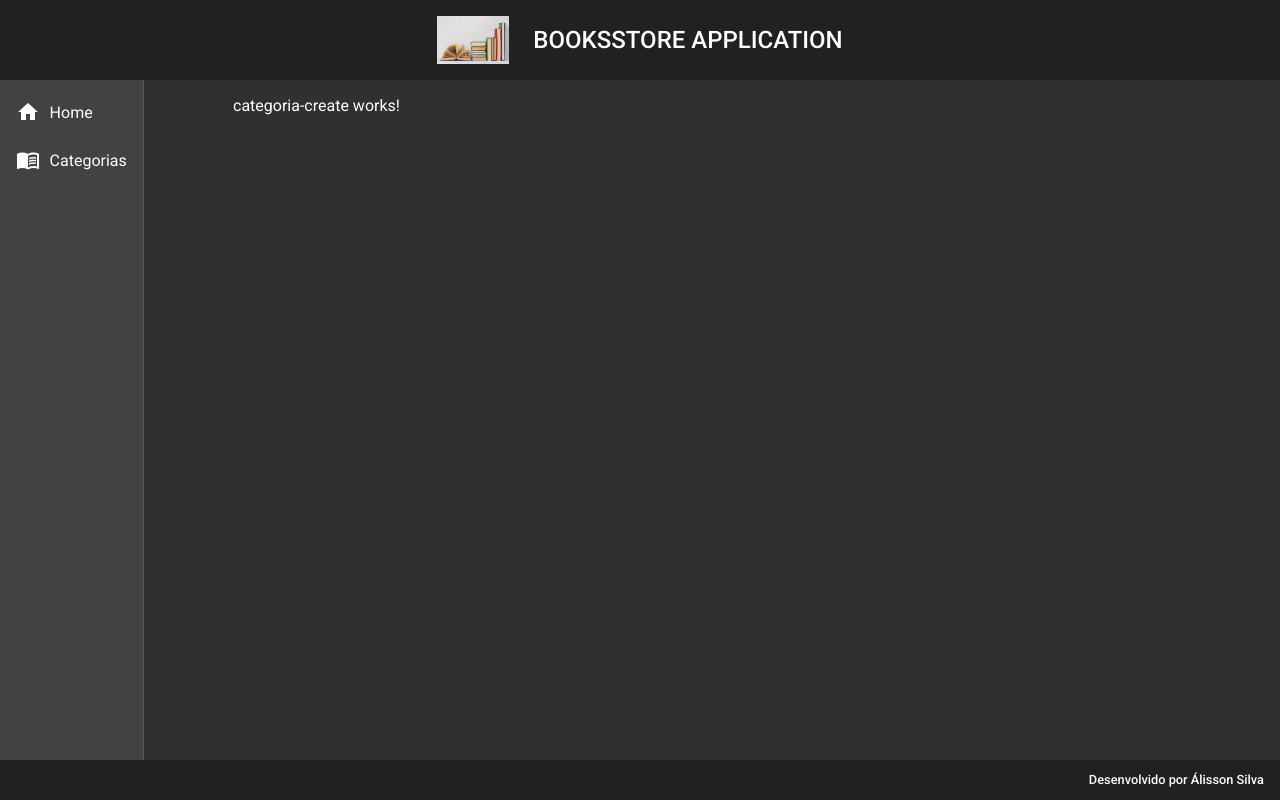
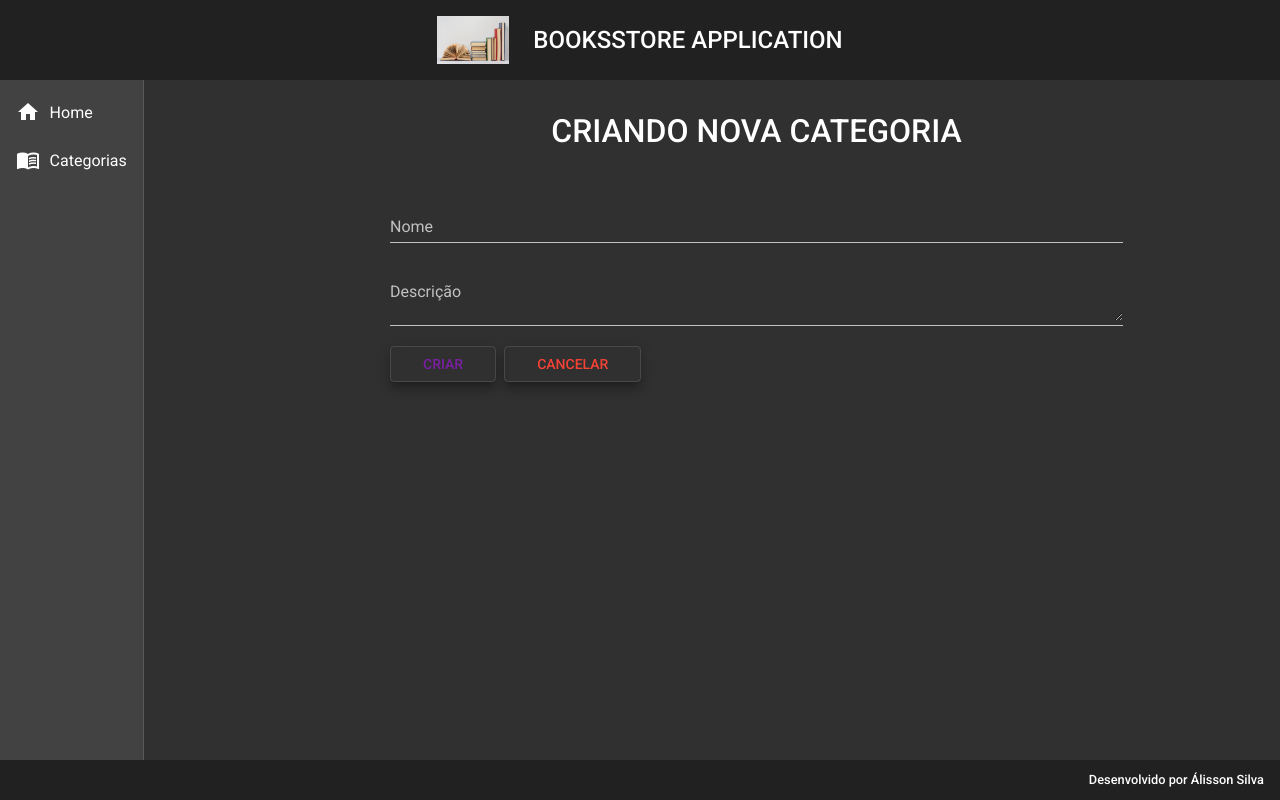
Before and after one commit to alissonos/bookstore-frontend, an Angular app: page /categorias/create in a window 1280 px wide. Built offline with nearby package versions, Linux system fonts and the light colour scheme.

Commit message:
Estilização Categoria-Create

```diff
--- a/src/app/components/views/categoria/categoria-create/categoria-create.component.css
+++ b/src/app/components/views/categoria/categoria-create/categoria-create.component.css
@@ -0,0 +1,26 @@
+form {
+    text-align: center;
+    width: 70%;
+    margin: 2rem auto 0 auto;
+}
+
+h1 {
+    font-size: 2rem;
+    font-weight: 500;
+    margin-bottom: 3rem;
+}
+
+.form {
+    width: 100%;
+}
+
+.buttons {
+    width: 100%;
+    text-align: start;
+}
+
+button {
+    margin-right: .5rem;
+    padding-right: 2rem;
+    padding-left: 2rem;
+}
--- a/src/app/components/views/categoria/categoria-create/categoria-create.component.html
+++ b/src/app/components/views/categoria/categoria-create/categoria-create.component.html
@@ -1 +1,19 @@
-<p>categoria-create works!</p>
+<form>
+    <h1>CRIANDO NOVA CATEGORIA</h1>
+
+    <mat-form-field class="form">
+        <mat-label>Nome</mat-label>
+        <input matInput type="text" name="nome" placeholder="Ex. Computação">
+    </mat-form-field>
+
+    <mat-form-field class="form">
+        <mat-label>Descrição</mat-label>
+        <textarea matInput type="text" name="descricao" placeholder="Ex. Livros de Computação"></textarea>
+    </mat-form-field>
+
+    <div class="buttons">
+        <button class="mat-elevation-z8" mat-stroked-button color="primary">CRIAR</button>
+        <button class="mat-elevation-z8" mat-stroked-button color="warn">CANCELAR</button>
+    </div>
+
+</form>
```
Also changed, not shown: src/app/app.module.ts (+7 -1 lines).
